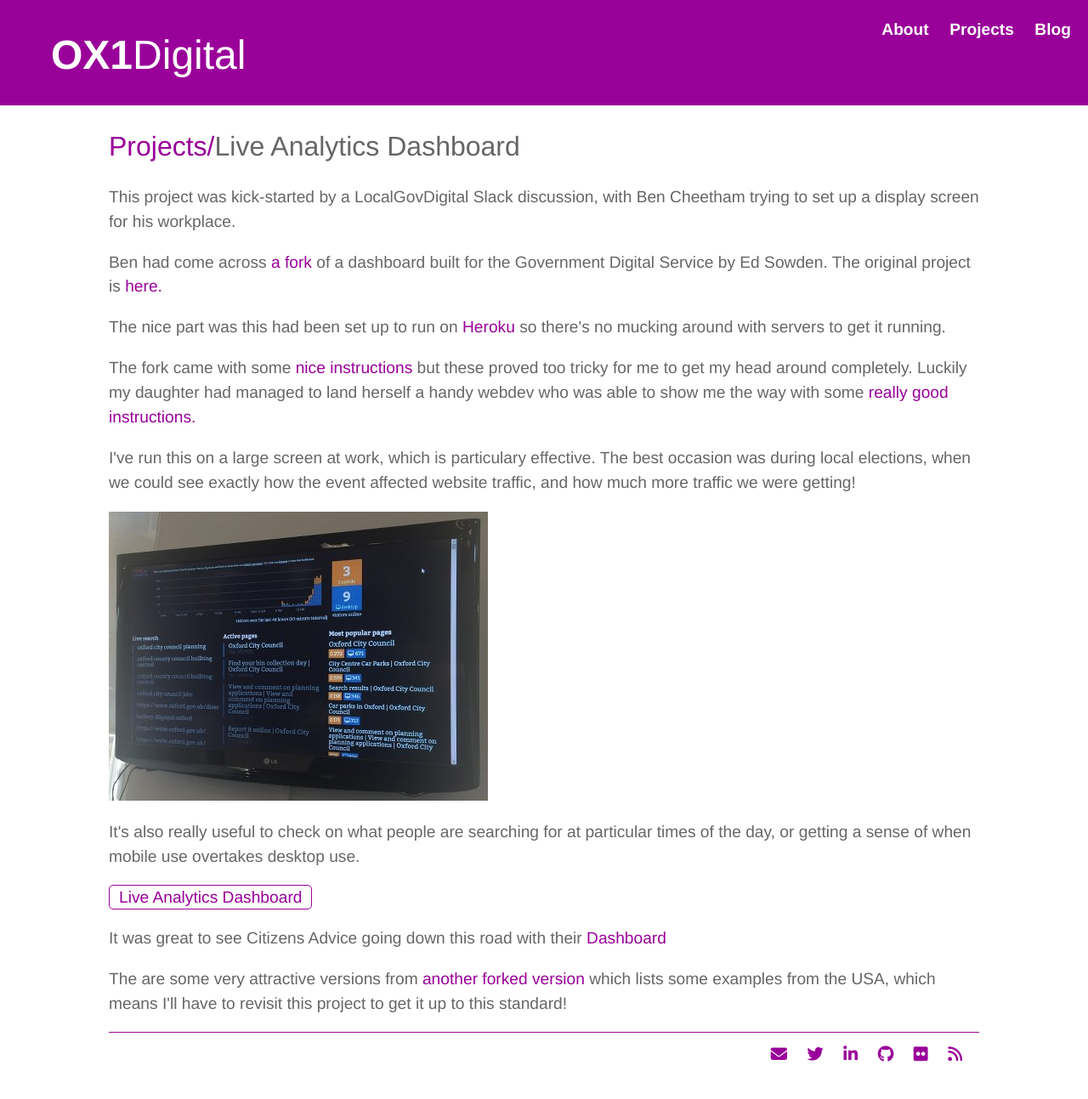
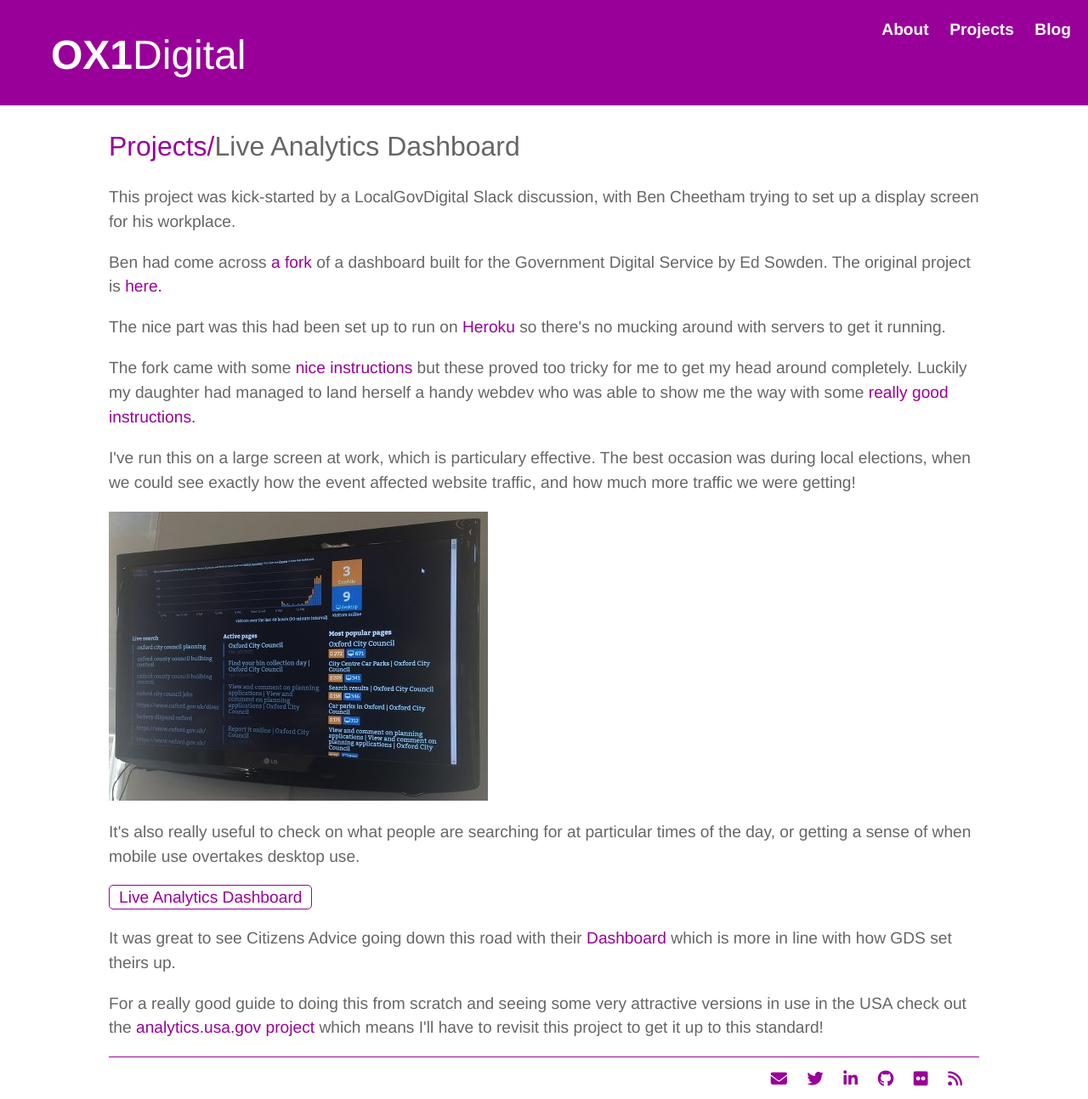
Before and after one commit to electronicdreamplant/electronicdreamplant.github.io, a Jekyll site: the page built from projects/herokuapp.html, in a window 1280 px wide. Shown: the whole page at 85% size. Built offline with Jekyll 4.4.1, drawn with Linux system fonts in a browser that asks for light colours; nearby versions of some CDN libraries; before the commit the page ends 1264 px from its top, so only the background shows below that.

Commit message:
Update herokuapp.html

```diff
--- a/projects/herokuapp.html
+++ b/projects/herokuapp.html
@@ -24,6 +24,6 @@
   <p><a class="button" href="http://oxcitylive.herokuapp.com">Live Analytics Dashboard</a></p>
   <p></p>
 
-  <p>It was great to see Citizens Advice going down this road with their <a href="http://cab-labs-dashboard.s3-website-eu-west-1.amazonaws.com">Dashboard</a></p>
+  <p>It was great to see Citizens Advice going down this road with their <a href="http://cab-labs-dashboard.s3-website-eu-west-1.amazonaws.com">Dashboard</a> which is more in line with how GDS set theirs up.</p>
 
-  <p>The are some very attractive versions from <a href="https://github.com/18F/analytics.usa.gov">another forked version </a>which lists some examples from the USA, which means I'll have to revisit this project to get it up to this standard!</p>
+  <p>For a really good guide to doing this from scratch and seeing some very attractive versions in use in the USA check out the <a href="https://github.com/18F/analytics.usa.gov">analytics.usa.gov project </a>which  means I'll have to revisit this project to get it up to this standard!</p>
```
